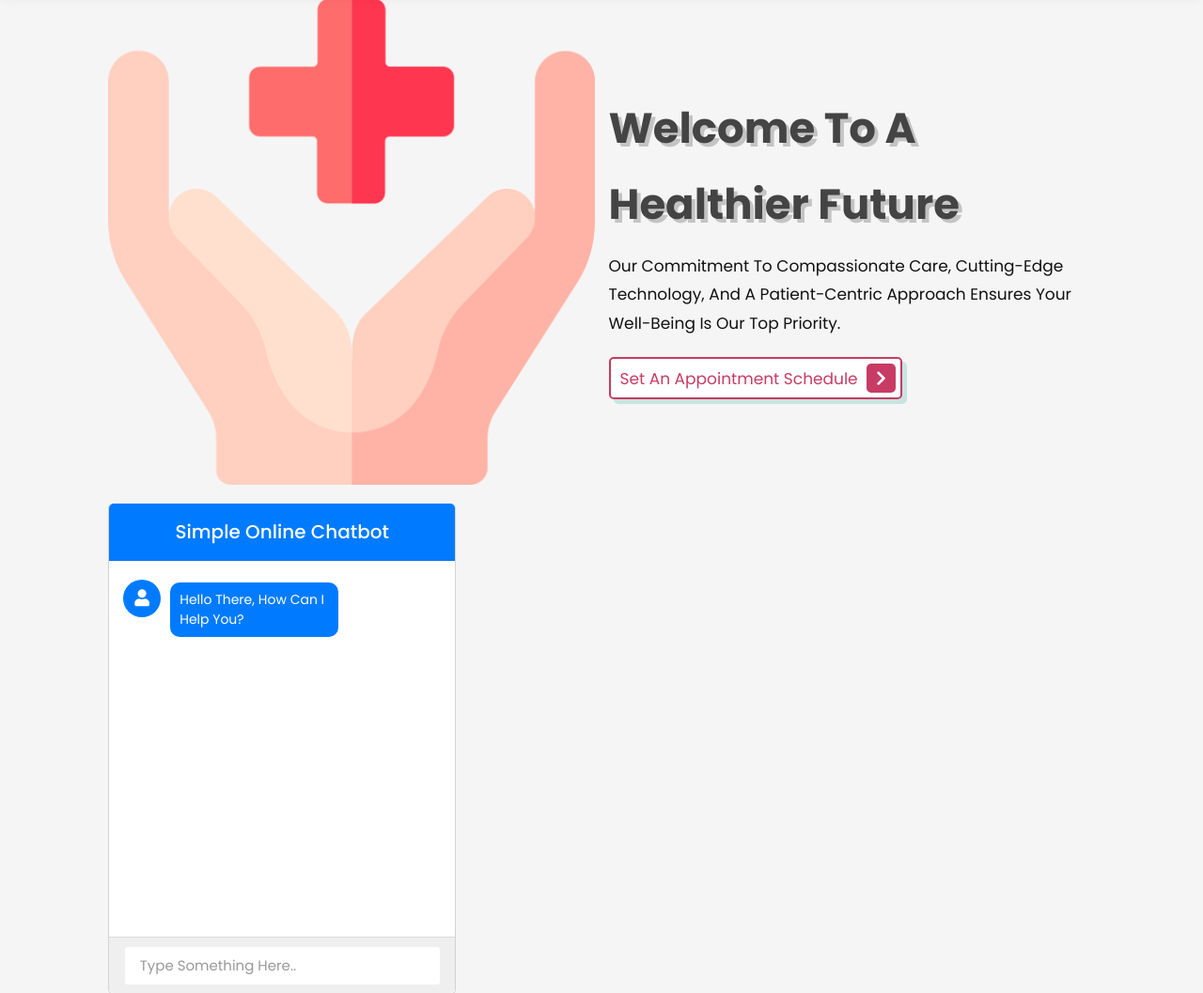
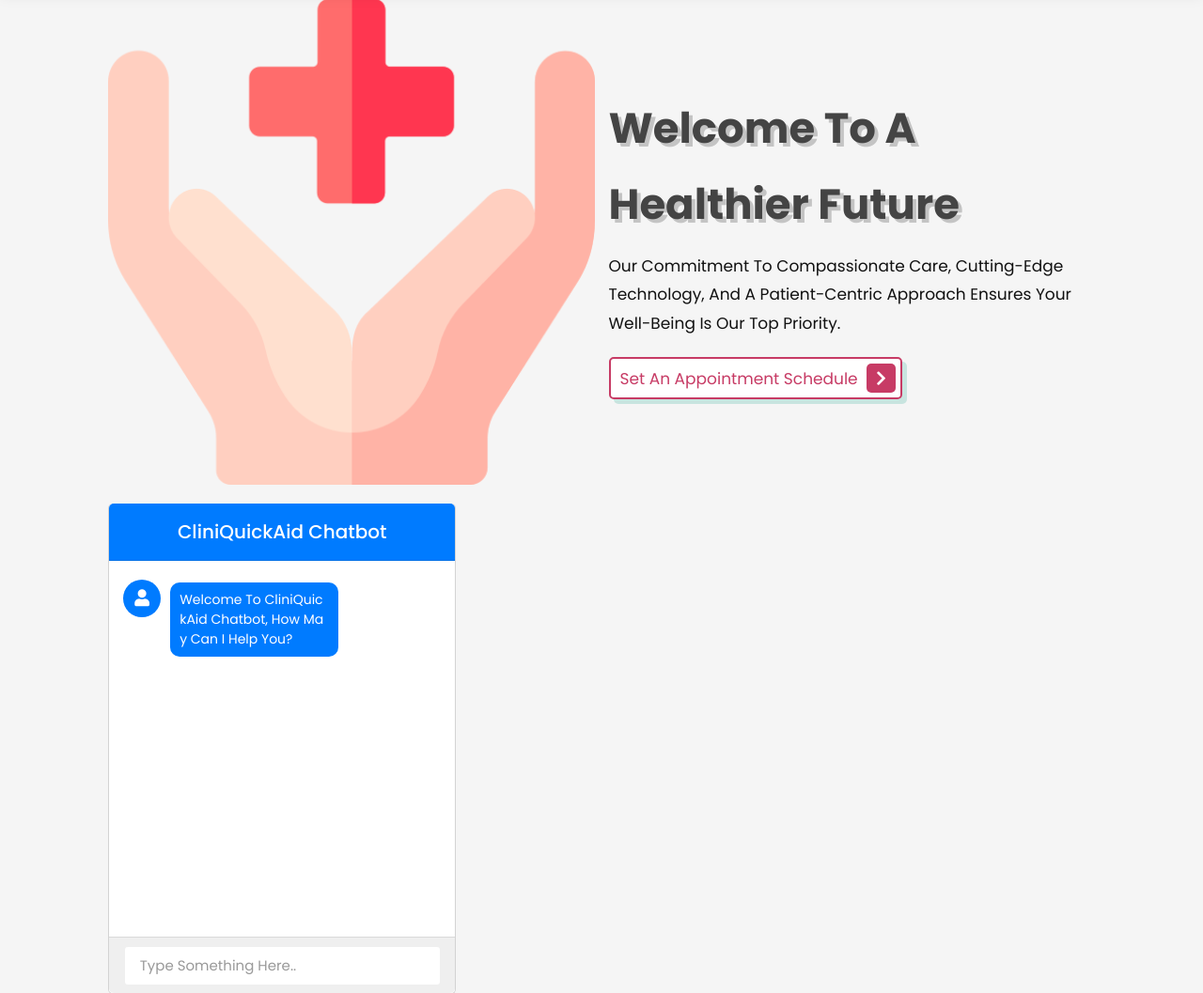
Before and after one commit to coniarojoannamae/CliniQuickAid, a PHP site: page /Login/index.php in a window 1280 px wide. Shown: the part 101-1158 px from the top of the page at 94% size. Run offline with PHP 8.4, Linux system fonts and the light colour scheme.

Commit message:
05/19/24
#bot chat

```diff
--- a/Login/bot.php
+++ b/Login/bot.php
@@ -14,7 +14,7 @@
 
 <body>
     <div class="wrapper">
-        <div class="title">Simple Online Chatbot</div>
+        <div class="title">CliniQuickAid Chatbot</div>
         <div class="form">
             <div class="bot-inbox inbox">
                 <div class="icon">
--- a/Login/index.php
+++ b/Login/index.php
@@ -106,14 +106,14 @@ if (isset($_POST['submit'])) {
     <!-- chatbot section -->
 
     <div class="wrapper">
-            <div class="title">Simple Online Chatbot</div>
+            <div class="title">CliniQuickAid Chatbot</div>
             <div class="form">
                 <div class="bot-inbox inbox">
                     <div class="icon">
                         <i class="fas fa-user"></i>
                     </div>
                     <div class="msg-header">
-                        <p>Hello there, how can I help you?</p>
+                        <p>Welcome to CliniQuickAid Chatbot, How may can I help you?</p>
                     </div>
                 </div>
             </div>
```
